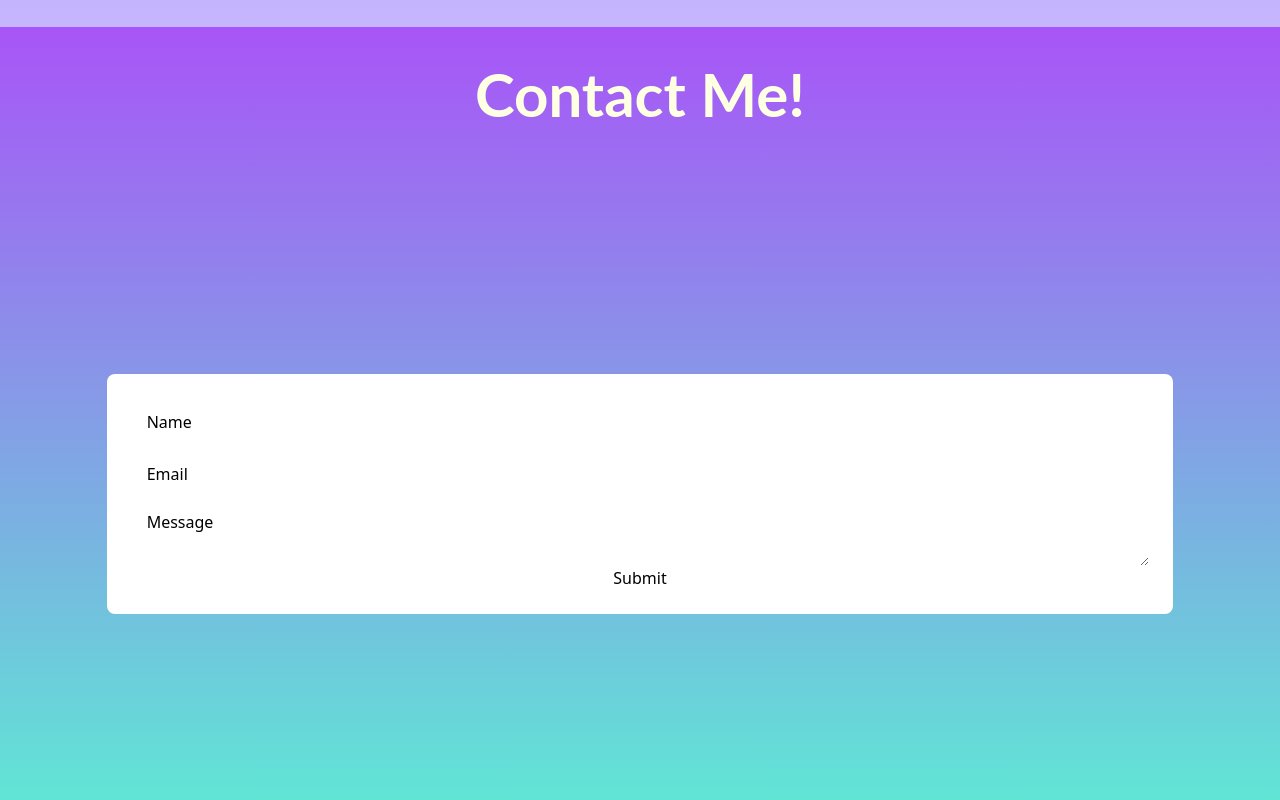
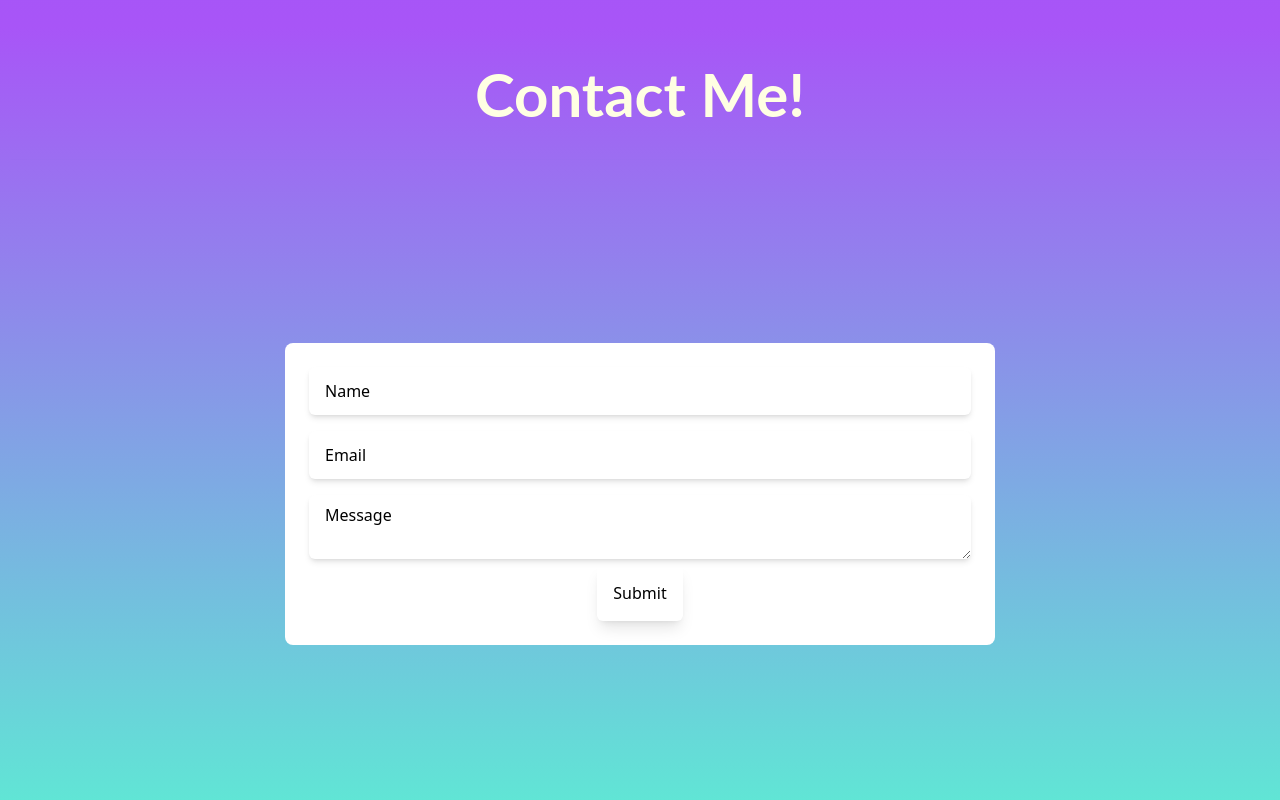
Before and after one commit to WahabJI/my-project, a Next.js app: page / in a window 1280 px wide. Shown: the part 3777-4577 px from the top of the page. Built offline with nearby package versions, Linux system fonts and the light colour scheme.

Commit message:
added form tag and fixed styling for input boxes

```diff
--- a/components/sections/ContactSection.tsx
+++ b/components/sections/ContactSection.tsx
@@ -7,15 +7,19 @@ export const ContactSection = () => {
         <h1 className="text-4xl md:text-6xl text-beige font-title font-bold">Contact Me!</h1>
       </div>
 
-      <div className="flex justify-center items-center my-auto h-5/6">
-        <div className="flex flex-col justify-center items-center bg-white w-5/6 h-fit rounded-lg p-6">
-          <input className="w-full h-12 placeholder:text-black focus:outline-purple-300 placeholder:pl-4 focus:bg-white hover:bg-white rounded-md mb-1" placeholder="Name">
-          </input>
-          <input className="w-full h-12 placeholder:text-black focus:outline-purple-300 placeholder:pl-4 focus:bg-white hover:bg-white rounded-md mb-1" placeholder="Email">
-          </input>
-          <textarea className="w-full h-16 placeholder:text-black focus:outline-purple-300 placeholder:pl-4 placeholder:pt-2 focus:bg-white hover:bg-white rounded-md" placeholder="Message">
-          </textarea>
-          <button className="">Submit</button>
+      <div className="flex justify-center items-center my-auto h-5/6 shadow-lg">
+        <div className="flex flex-col justify-center items-center bg-white w-5/6 md:w-fit h-fit rounded-lg p-6">
+          <form className="">
+            <input className="w-full h-12 shadow-md placeholder:text-black focus:ring-16 focus:outline-none focus:ring-4 focus:rounded-md focus:ring-purple-300 placeholder:pl-4 focus:bg-white hover:bg-white rounded-md mb-4" placeholder="Name">
+            </input>
+            <input className="w-full h-12 shadow-md placeholder:text-black focus:ring-16 focus:outline-none focus:ring-4 focus:rounded-md focus:ring-purple-300 placeholder:pl-4 focus:bg-white hover:bg-white rounded-md mb-4" placeholder="Email">
+            </input>
+            <textarea className="w-full h-16 shadow-md placeholder:text-black focus:ring-16 focus:outline-none focus:ring-4 focus:rounded-md focus:ring-purple-300 placeholder:pl-4 placeholder:pt-2 focus:bg-white hover:bg-white rounded-md" placeholder="Message">
+            </textarea>
+            <div className="flex justify-center items-center text-center">
+              <button className="pt-4 p-4 rounded-md shadow-lg">Submit</button>
+            </div>
+          </form>
         </div>
       </div>
     </section>
--- a/components/sections/ExperienceSection.tsx
+++ b/components/sections/ExperienceSection.tsx
@@ -9,7 +9,7 @@ interface ExperienceSectionProps {
 
 export const ExperienceSection = (props: ExperienceSectionProps) => {
     return(
-        <section id="experience" className="bg-gradient-to-b from-indigo-500 to-violet-300 min-h-screen flex flex-col overflow-x-hidden">
+        <section id="experience" className="bg-gradient-to-b from-indigo-500 to-purple-500 min-h-screen flex flex-col overflow-x-hidden">
             <h1 className="text-center text-6xl font-title font-bold text-beige mt-16">Experience</h1>
             <div className="grid grid-cols-11 grid-rows-4 pb-32">
 
```
